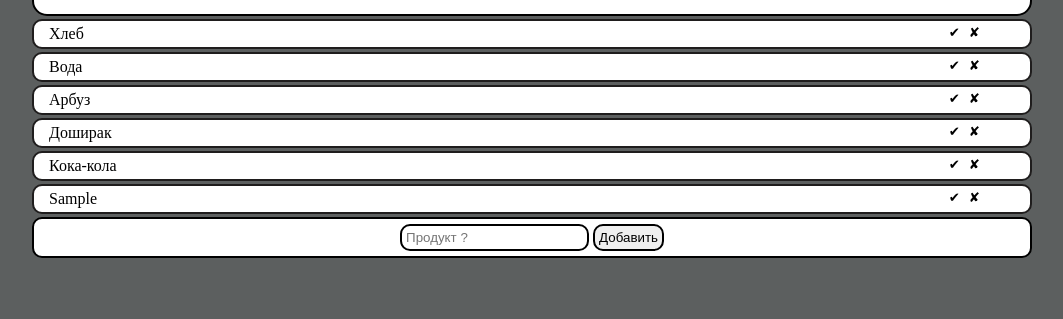
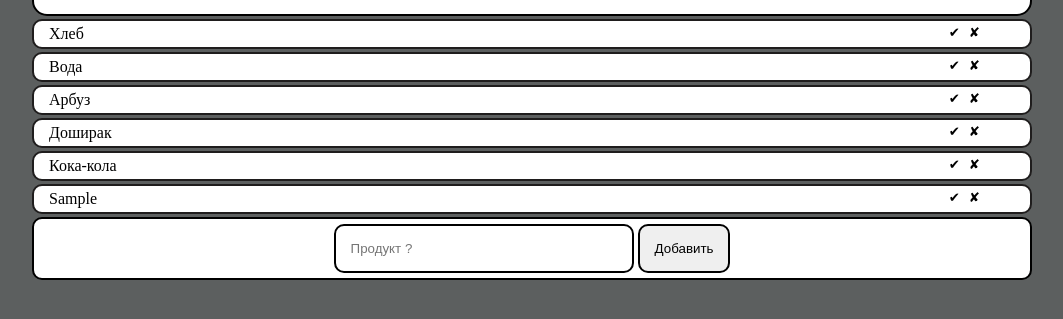
Before and after one commit to Konstantinys88/listOfProducts, a plain HTML site: page index.html in a window 1280 px wide. Both pictures are taken after typing "Sample" into the empty fields and a click on the button "Добавить". Shown: the part 95-414 px from the top of the page, without its empty margins (108-1171 px from the left). Drawn offline with Linux system fonts and the light colour scheme.

Commit message:
переделал на функции

```diff
--- a/index.js
+++ b/index.js
@@ -3,21 +3,15 @@ document.addEventListener('DOMContentLoaded', () => {
 
     const arrList = ['Хлеб', 'Вода', 'Арбуз', 'Доширак', 'Кока-кола'];
 
-    // localStorage.setItem('arrList', JSON.stringify(arrList));
-    // array = JSON.parse(localStorage.getItem("arrList"));
+
+    localStorage.setItem('arrList', JSON.stringify(arrList));
+    array = JSON.parse(localStorage.getItem("arrList"));
     // console.log(array);
 
 
-    class List {
-        constructor(arr) {
-            this.arr = arr;
-        }
 
-        /**
-         * Метод отрисовывает на страницу данные из массива в виде списка ul>li с вложенной кнопкой delete и crosOut
-         */
-        render() {
-            this.arr.forEach(item => {
+    function render(arr) {
+        arr.forEach(item => {
             const elemementLi = document.createElement('li');
             elemementLi.classList.add('list__li');
             elemementLi.textContent = item;
@@ -35,13 +29,13 @@ document.addEventListener('DOMContentLoaded', () => {
             const parentElement = document.querySelector('.list__ul');
             parentElement.append(elemementLi);
         });
-            this.crosOut();
+
+        deleteItem(arr);
+        crosOut();
     }
 
-        /**
-         * Метод удаляет элемент из массива и удаляет элемент со страницы
-         */
-        deleteItem() {
+
+    function deleteItem(arr) {
         const deleteItem = document.querySelectorAll('.deleteItem'); //получил кнопки
         const element = document.querySelectorAll('.list__li'); // получил элементы списка
         deleteItem.forEach((item, indexBtn) => {
@@ -50,20 +44,19 @@ document.addEventListener('DOMContentLoaded', () => {
                 if (e.target.classList.contains('deleteItem')) { //проверка есть ли у кнопки нужный класс
                     element.forEach((item, index) => { //перебор элементов списка
                         if (indexBtn === index) { //проверка совпадает ли элемент списка с кнопкой
-                                this.arr.splice(indexBtn, 1); //удаляет из массива
+
+                            arr.splice(indexBtn, 1); //удаляет из массива
                             item.remove(); // удаляет со страницы
 
+
                         }
-                        })
+                    });
                 }
             });
         });
     }
 
-        /**
-         * Метод добавляет данные в список и отрисовывает на странице
-         */
-        addItem() {
+    function addItem(arr) {
         const input = document.querySelector('.input__list'); //получил инпут
         const btn = document.querySelector('.button__list'); //получил кнопку
         btn.addEventListener('click', (e) => {
@@ -72,22 +65,15 @@ document.addEventListener('DOMContentLoaded', () => {
             const element = document.querySelectorAll('.list__li');
             element.forEach(item => item.remove());
             if (input.value != '') {
-                    this.arr.push(input.value);
+                arr.push(input.value);
             }
 
-                this.render();
-                this.deleteItem();
-
-                input.value = ''
-            })
+            render(arr);
+            input.value = '';
+        });
     }
 
-
-
-        /**
-         * вызывается в методе рендер
-         */
-        crosOut() {
+    function crosOut() {
         const crosOutBtn = document.querySelectorAll('.crossOut');
         const element = document.querySelectorAll('.list__li');
 
@@ -97,7 +83,6 @@ document.addEventListener('DOMContentLoaded', () => {
                 if (e.target.classList.contains('crossOut')) {
                     element.forEach((itemElem, indexElem) => {
                         if (indexBtn === indexElem) {
-                                console.log(indexBtn, indexElem)
                             itemElem.classList.toggle('lineThrough');
                         }
                     });
@@ -105,12 +90,10 @@ document.addEventListener('DOMContentLoaded', () => {
             });
         });
     }
-    }
 
-    let list = new List(arrList);
-    list.render();
-    list.deleteItem();
-    list.addItem();
+
+    render(array);
+    addItem(array);
 
 });
 
--- a/style.css
+++ b/style.css
@@ -73,17 +73,17 @@ body {
 }
 
 .input__list {
-    padding: 4px;
+    width: 300px;
+    padding: 15px;
     border: 2px black solid;
-    border-radius: 10px
+    border-radius: 10px;
 }
 
 .button__list {
-    padding: 4px;
+    padding: 15px;
     border: 2px black solid;
     border-radius: 10px;
     cursor: pointer;
-
     &:hover {
         background-color: aquamarine;
     }
```
Lines whose indentation alone changed are shown as unchanged.
